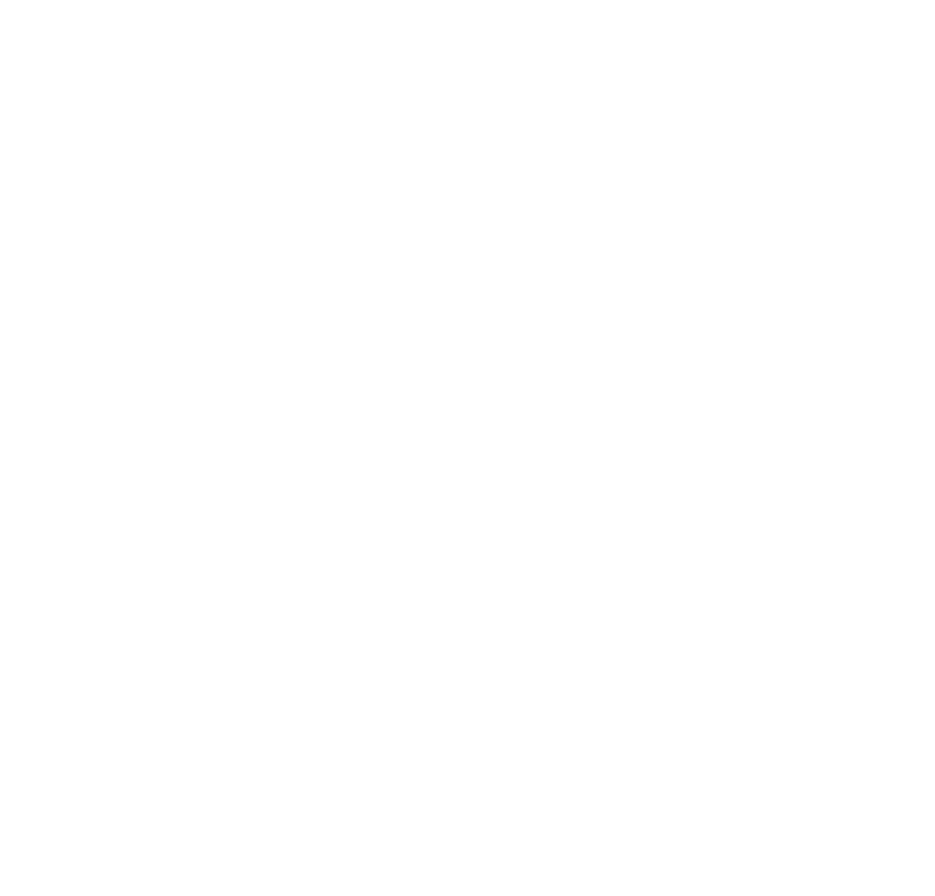
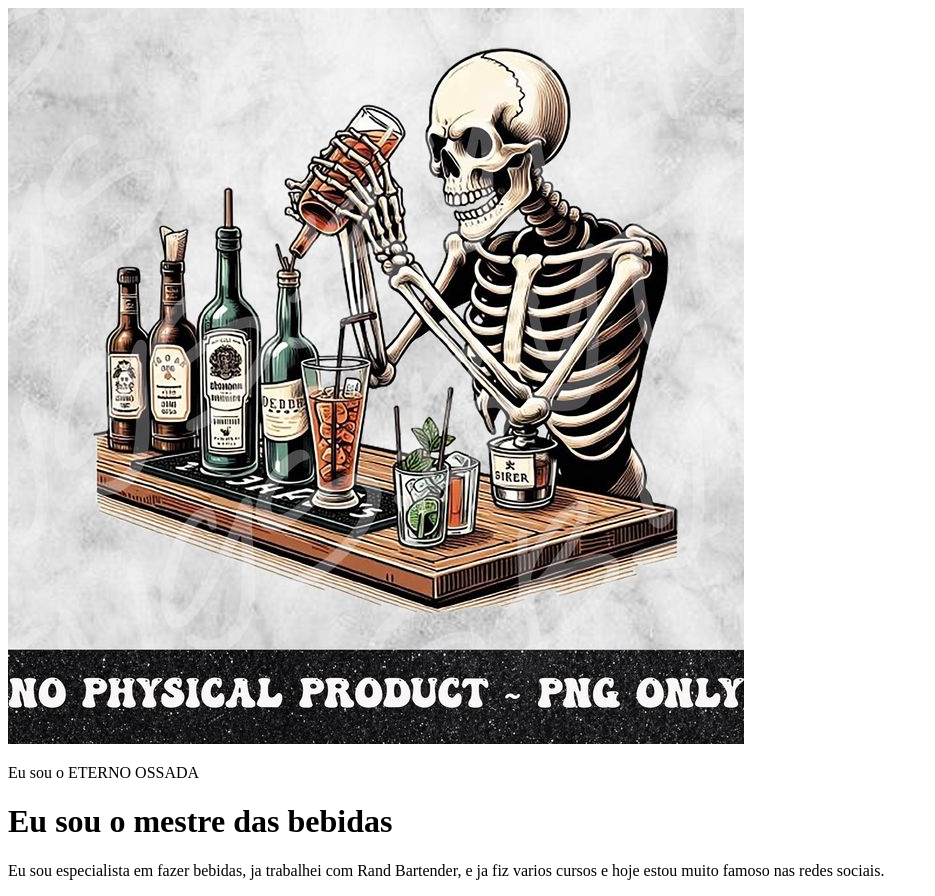
Before and after one commit to MickeyMouseOfc/MICKEY, a plain HTML site: page COXINHA/index.html in a window 1280 px wide. Shown: the whole page, without its empty margins (0-935 px from the left). Before the commit the page ends 800 px from the top, so only its background shows below. Drawn offline with Linux system fonts and the light colour scheme.

Commit message:
Add files via upload

```diff
--- a/COXINHA/index.html
+++ b/COXINHA/index.html
@@ -7,6 +7,9 @@
     <title>Coxinha rei delas</title>
 </head>
 <body>
-
+    <img src="Img/FOTO Perfil.jpg" alt="Foto de perfil">
+    <p>Eu sou o ETERNO OSSADA</p>
+    <h1>Eu sou o mestre das bebidas</h1>
+    <p>Eu sou especialista em fazer bebidas, ja trabalhei com Rand Bartender, e ja fiz varios cursos e hoje estou muito famoso nas redes sociais.</p>
 </body>
 </html>
```
